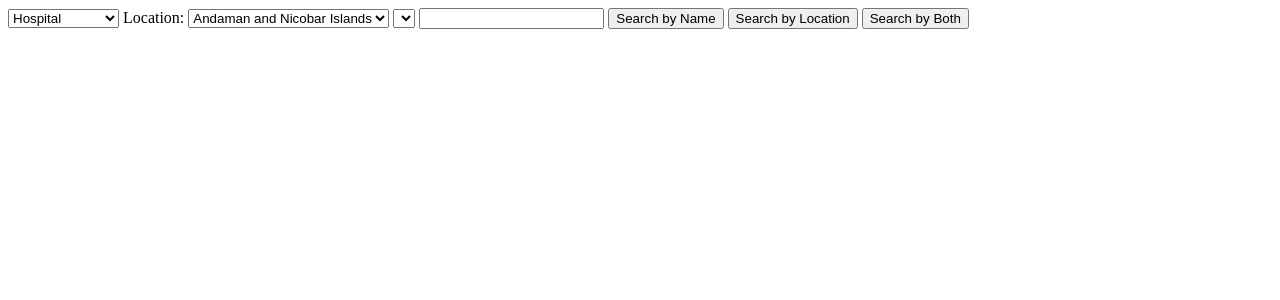
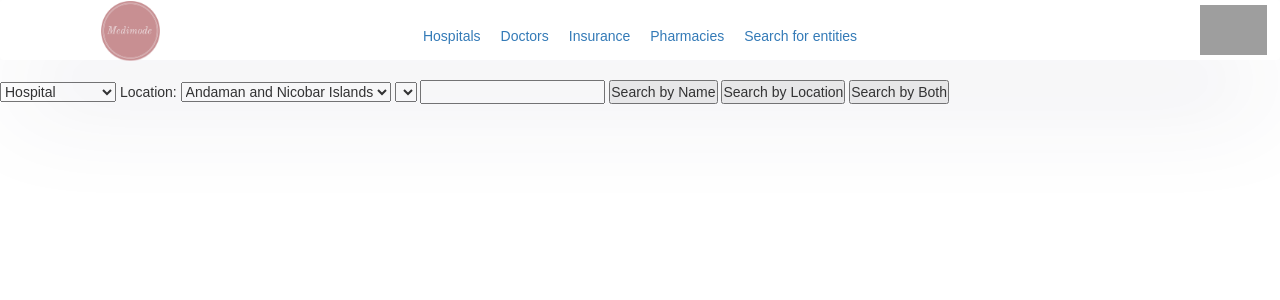
Before and after one commit to Yash-Keswani/FCS_project, a Django app: page /medimode/search in a window 1280 px wide. Shown: the top 300 px of the page. Run offline with Django 4.2, Linux system fonts and the light colour scheme; a user stored in the database is signed in; lists and menus that the app fills with data are empty; parts of the project's set-up code (start-up, migrations or seed data) failed here and were passed over; some libraries are stand-ins or nearby versions; grey boxes are pictures that could not be loaded.

Commit message:
added navbar to html pages
Signed-off-by: Yashasvi Chaurasia <yashasvi12977@gmail.com>

```diff
--- a/templates/medimode/_accounts/edit_profile.html
+++ b/templates/medimode/_accounts/edit_profile.html
@@ -1,8 +1,12 @@
+{% load static %}
 <!DOCTYPE html>
 <html lang="en">
 <head>
     <meta charset="UTF-8">
     <title>Edit</title>
+    <link href="{% static 'home.css' %}" rel="stylesheet" />
+    <link rel="stylesheet" href="https://maxcdn.bootstrapcdn.com/bootstrap/3.4.1/css/bootstrap.min.css">
+
 </head>
 <body>
 <!DOCTYPE html>
@@ -12,6 +16,7 @@
     <title>Editing Details</title>
 </head>
 <body>
+    {% include 'navbar.html' %}
 <form target="_self" method="post" enctype="multipart/form-data">
     {% csrf_token %}
 
--- a/templates/medimode/_accounts/profile_detail.html
+++ b/templates/medimode/_accounts/profile_detail.html
@@ -3,10 +3,13 @@
 <html lang="en">
 <head>
     <meta charset="UTF-8">
+    <link href="{% static 'home.css' %}" rel="stylesheet" />
     <link rel="stylesheet" href="https://maxcdn.bootstrapcdn.com/bootstrap/3.4.1/css/bootstrap.min.css">
+
     <title>Profile</title>
 </head>
 <body>
+    {% include 'navbar.html' %}
 <h2 class="text-center">{{ object.full_name }}</h2>
 <p>About Us: {{ object.bio }}</p>
 <p>Email: {{ user.email }}</p>
--- a/templates/medimode/catalogue/catalogue_list.html
+++ b/templates/medimode/catalogue/catalogue_list.html
@@ -8,6 +8,7 @@
     <link href="{% static 'home.css' %}" rel="stylesheet" />
 </head>
 <body>
+    {% include 'navbar.html' %}
     {% block content %}
     <h2 class="text-center">{{ model_plural }}</h2>
     <br>
--- a/templates/medimode/catalogue/doctor_detail.html
+++ b/templates/medimode/catalogue/doctor_detail.html
@@ -3,10 +3,12 @@
 <html lang="en">
 <head>
     <meta charset="UTF-8">
+    <link href="{% static 'home.css' %}" rel="stylesheet" />
     <link rel="stylesheet" href="https://maxcdn.bootstrapcdn.com/bootstrap/3.4.1/css/bootstrap.min.css">
     <title>Insurance Firm Information</title>
 </head>
 <body>
+    {% include 'navbar.html' %}
 <h2 class="text-center">{{ object.full_name | safe}}</h2>
 <p>About Us: {{ object.bio | safe }}</p>
 <a href="/medimode/issue_ticket?issued_to={{ object.pk }}">Request Ticket</a>
--- a/templates/medimode/catalogue/hospital_detail.html
+++ b/templates/medimode/catalogue/hospital_detail.html
@@ -5,8 +5,10 @@
     <meta charset="UTF-8">
     <title>Hospital Information</title>
     <link href="{% static 'home.css' %}" rel="stylesheet" />
+    <link rel="stylesheet" href="https://maxcdn.bootstrapcdn.com/bootstrap/3.4.1/css/bootstrap.min.css">
 </head>
 <body>
+    {% include 'navbar.html' %}
 <h1>{{ object.full_name | safe}}</h1>
 <p>Contact Us at: {{ object.contact_number | safe}}</p>
 <p>About Us: {{ object.bio | safe}}</p>
--- a/templates/medimode/catalogue/insurance_detail.html
+++ b/templates/medimode/catalogue/insurance_detail.html
@@ -4,9 +4,11 @@
 <head>
     <meta charset="UTF-8">
     <title>Insurance Firm Information</title>
+    <link href="{% static 'home.css' %}" rel="stylesheet" />
     <link rel="stylesheet" href="https://maxcdn.bootstrapcdn.com/bootstrap/3.4.1/css/bootstrap.min.css">
 </head>
 <body>
+    {% include 'navbar.html' %}
 <h2 class="text-center">{{ object.full_name | safe}}</h2>
 <p>Contact Us at: {{ object.contact_number | safe}}</p>
 <p>About Us: {{ object.bio | safe}}</p>
--- a/templates/medimode/catalogue/pharmacy_detail.html
+++ b/templates/medimode/catalogue/pharmacy_detail.html
@@ -4,9 +4,11 @@
 <head>
     <meta charset="UTF-8">
     <title>Pharmacy Information</title>
+    <link href="{% static 'home.css' %}" rel="stylesheet" />
     <link rel="stylesheet" href="https://maxcdn.bootstrapcdn.com/bootstrap/3.4.1/css/bootstrap.min.css">
 </head>
 <body>
+    {% include 'navbar.html' %}
 <h2 class="text-center">{{ object.full_name | safe}}</h2>
 <p>Contact Us at: {{ object.contact_number | safe}}</p>
 <p>About Us: {{ object.bio | safe}}</p>
--- a/templates/medimode/catalogue/search.html
+++ b/templates/medimode/catalogue/search.html
@@ -1,10 +1,14 @@
+{% load static %}
 <!DOCTYPE html>
 <html lang="en">
 <head>
 	<meta charset="UTF-8">
 	<title>Search Locations</title>
+	<link href="{% static 'home.css' %}" rel="stylesheet" />
+	<link rel="stylesheet" href="https://maxcdn.bootstrapcdn.com/bootstrap/3.4.1/css/bootstrap.min.css">
 </head>
 <body>
+	{% include 'navbar.html' %}
 <form target="_self" method="post" id="submitme" onsubmit="form_submit();return false">
 	{% csrf_token %}
 	<select name="category" id="id_category" required>
--- a/templates/medimode/organisationHome.html
+++ b/templates/medimode/organisationHome.html
@@ -11,6 +11,7 @@
 
 </head>
 <body>
+    {% include 'navbar.html' %}
     <h3>Pending Tickets</h3>
 <ul>
     {% for ticket in object_list %}
--- a/templates/medimode/shareable_list.html
+++ b/templates/medimode/shareable_list.html
@@ -3,8 +3,11 @@
 <head>
     <meta charset="UTF-8">
     <title>My Document</title>
+    <link href="{% static 'home.css' %}" rel="stylesheet" />
+    <link rel="stylesheet" href="https://maxcdn.bootstrapcdn.com/bootstrap/3.4.1/css/bootstrap.min.css">
 </head>
 <body>
+    {% include 'navbar.html' %}
 {% block content %}
     <ul>
         {% for document in object_list %}
--- a/templates/medimode/ticketing/previousBills.html
+++ b/templates/medimode/ticketing/previousBills.html
@@ -3,8 +3,11 @@
 <head>
     <meta charset="UTF-8">
     <title>Your Tickets</title>
+    <link href="{% static 'home.css' %}" rel="stylesheet" />
+	<link rel="stylesheet" href="https://maxcdn.bootstrapcdn.com/bootstrap/3.4.1/css/bootstrap.min.css">
 </head>
 <body>
+    {% include 'navbar.html' %}
     {% for ticket in object_list %}
         <p>Issuer Name: {{ ticket.issuer.full_name }}</p>
         <p>Issued to: {{ ticket.issued }}</p>
--- a/templates/medimode/ticketing/ticket_form.html
+++ b/templates/medimode/ticketing/ticket_form.html
@@ -1,4 +1,7 @@
 {% load static %}
+<link href="{% static 'home.css' %}" rel="stylesheet" />
+	<link rel="stylesheet" href="https://maxcdn.bootstrapcdn.com/bootstrap/3.4.1/css/bootstrap.min.css">
+{% include 'navbar.html' %}
 <form target="_self" method="post" enctype="multipart/form-data">
 	<table>
 		{% csrf_token %}
--- a/templates/medimode/ticketing/ticket_list.html
+++ b/templates/medimode/ticketing/ticket_list.html
@@ -3,8 +3,11 @@
 <head>
     <meta charset="UTF-8">
     <title>Your Tickets</title>
+    <link href="{% static 'home.css' %}" rel="stylesheet" />
+	<link rel="stylesheet" href="https://maxcdn.bootstrapcdn.com/bootstrap/3.4.1/css/bootstrap.min.css">
 </head>
 <body>
+    {% include 'navbar.html' %}
 <ul>
     {% for ticket in object_list %}
         <li><a href="/medimode/ticket/{{ ticket.id }}">From {{ ticket.issuer.full_name }} - {{ ticket.description }}</a>
--- /dev/null
+++ b/templates/navbar.html
@@ -0,0 +1,45 @@
+{% load static %}
+<div class="navbar">
+    <img height="60px" src="{% static 'log.png' %}">
+    <div class="centre">
+
+    <div class="Options">
+        <a href="/medimode/catalogue/hospital">Hospitals </a>
+        <a href="/medimode/catalogue/doctor">Doctors</a>
+        <a href="/medimode/catalogue/insurance">Insurance</a>
+        <a href="/medimode/catalogue/pharmacy">Pharmacies</a>
+        <a href="/medimode/search">Search for entities</a>
+    </div>
+    </div>
+    <div class="Profile">
+
+        <div class="menu-toggle">
+            <button class="shit"></button>
+            <img height="50px" src="https://i.pinimg.com/564x/a6/d5/b4/a6d5b418cbbd6665511833ec139e7aa7.jpg">
+        </div>
+
+        <aside class="sidebar">
+            <h3>Menu</h3>
+
+            <nav class="menu">
+                <a href="./" class="menu-item is-active">Home</a>
+                <a href="/medimode/profile" class="menu-item">Profile</a>
+                <a href="/medimode/edit_profile" class="menu-item">Account Management</a>
+                <a href="/medimode/logout" class="menu-item">Logout</a>
+
+            </nav>
+
+        </aside>
+
+        <script>
+            const menu_toggle = document.querySelector('.menu-toggle');
+            const sidebar = document.querySelector('.sidebar');
+
+            menu_toggle.addEventListener('click', () => {
+                menu_toggle.classList.toggle('is-active');
+                sidebar.classList.toggle('is-active');
+            });
+        </script>
+        <!-- <h1>{{object.user.full_name}}</h1> -->
+    </div>
+</div>
```
Also changed, not shown: templates/medimode/home.html (+1 -45 lines), templates/medimode/ticketing/ticketDetail.html (+20 -11 lines), db.sqlite3, 2 other files.
